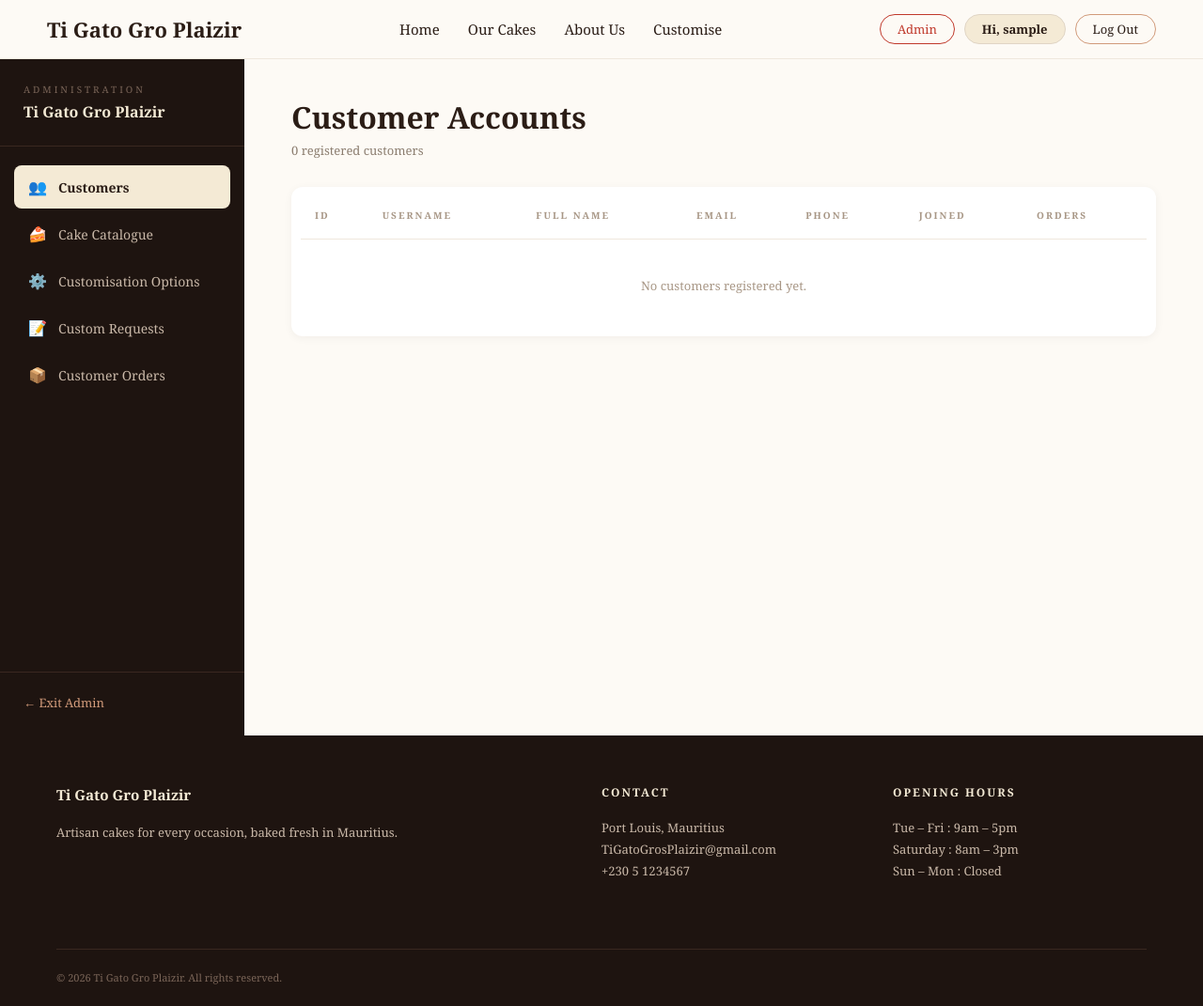
After one commit to chiranjeevramphall-22/TiGatoGroPlaizir, a Django app: page /admin-customers/ in a window 1280 px wide. The commit adds this page. Shown: the whole page at 94% size. Run offline with Django 5.2, Linux system fonts and the light colour scheme; the visitor is signed in with stand-in values (Sample User, id 1); data comes from the database, SQL or seed files in the repository.

Commit message:
Added admin login, admin base sidebar, and customer accounts page

```diff
--- /dev/null
+++ b/bakery/templates/bakery/admin_base.html
@@ -0,0 +1,64 @@
+{% extends 'bakery/base.html' %}
+{% load static %}
+
+{# ===================================================== #}
+{# ADMIN BASE TEMPLATE                                   #}
+{# Provides the dark sidebar for all admin pages.        #}
+{# Every admin page extends THIS file, not base.html.    #}
+{# ===================================================== #}
+
+{% block content %}
+
+<div class="admin-layout">
+
+    {# ============ LEFT SIDEBAR ============ #}
+    <aside class="admin-sidebar">
+
+        {# Sidebar header #}
+        <div class="admin-sidebar-header">
+            <p>ADMINISTRATION</p>
+            <h3>Ti Gato Gro Plaizir</h3>
+        </div>
+
+        {# Sidebar navigation links #}
+        <nav class="admin-sidebar-nav">
+
+            <a href="{% url 'admin_customers' %}" class="admin-nav-link {% if active_page == 'customers' %}active{% endif %}">
+                <span>👥</span> Customers
+            </a>
+
+            <a href="#" class="admin-nav-link {% if active_page == 'catalogue' %}active{% endif %}">
+                <span>🍰</span> Cake Catalogue
+            </a>
+
+            <a href="#" class="admin-nav-link {% if active_page == 'options' %}active{% endif %}">
+                <span>⚙️</span> Customisation Options
+            </a>
+
+            <a href="#" class="admin-nav-link {% if active_page == 'requests' %}active{% endif %}">
+                <span>📝</span> Custom Requests
+            </a>
+
+            <a href="#" class="admin-nav-link {% if active_page == 'orders' %}active{% endif %}">
+                <span>📦</span> Customer Orders
+            </a>
+
+        </nav>
+
+        {# Sidebar footer: exit link #}
+        <div class="admin-sidebar-footer">
+            <a href="{% url 'home' %}">← Exit Admin</a>
+        </div>
+
+    </aside>
+
+    {# ============ MAIN CONTENT AREA ============ #}
+    <main class="admin-content">
+        {% block admin_content %}
+        <!-- Each admin page will fill this block -->
+        {% endblock %}
+    </main>
+
+</div>
+
+{% endblock %}
--- /dev/null
+++ b/bakery/templates/bakery/admin_customers.html
@@ -0,0 +1,51 @@
+{% extends 'bakery/admin_base.html' %}
+{% load static %}
+
+{# ===================================================== #}
+{# ADMIN CUSTOMERS PAGE                                  #}
+{# Lists all registered customers (not staff).           #}
+{# ===================================================== #}
+
+{% block admin_content %}
+
+<div class="admin-page-header">
+    <h1>Customer Accounts</h1>
+    <p>{{ customers.count }} registered customers</p>
+</div>
+
+<div class="admin-table-container">
+    <table class="admin-table">
+        <thead>
+            <tr>
+                <th>ID</th>
+                <th>USERNAME</th>
+                <th>FULL NAME</th>
+                <th>EMAIL</th>
+                <th>PHONE</th>
+                <th>JOINED</th>
+                <th>ORDERS</th>
+            </tr>
+        </thead>
+        <tbody>
+            {% for customer in customers %}
+            <tr>
+                <td><span class="admin-id">C-{{ customer.id|stringformat:"03d" }}</span></td>
+                <td>{{ customer.username }}</td>
+                <td>{{ customer.profile.full_name }}</td>
+                <td>{{ customer.email }}</td>
+                <td>{{ customer.profile.phone_number }}</td>
+                <td>{{ customer.date_joined|date:"Y-m-d" }}</td>
+                <td><span class="order-count">{{ customer.order_set.count }}</span></td>
+            </tr>
+            {% empty %}
+            <tr>
+                <td colspan="7" style="text-align:center; padding:40px; color:#a89786;">
+                    No customers registered yet.
+                </td>
+            </tr>
+            {% endfor %}
+        </tbody>
+    </table>
+</div>
+
+{% endblock %}
--- a/bakery/templates/bakery/base.html
+++ b/bakery/templates/bakery/base.html
@@ -21,7 +21,7 @@
             <li><a href="{% url 'customise' %}">Customise</a></li>
         </ul>
         <div class="auth-buttons">
-            <a href="/admin/" class="admin-btn">Admin</a>
+            <a href="{% url 'admin_login' %}" class="admin-btn">Admin</a>
 
             {% if user.is_authenticated %}
                 <a href="#" class="profile-btn">Hi, {{ user.profile.full_name|default:user.username }}</a>
--- a/bakery/urls.py
+++ b/bakery/urls.py
@@ -14,4 +14,9 @@ urlpatterns = [
     path('login/', views.CustomLoginView.as_view(), name='login'),  # <-- Changed
     path('logout/', views.custom_logout, name='logout'),
     path('signup/', views.signup, name='signup'),
+
+    # Admin panel
+    path('admin-login/', views.admin_login, name='admin_login'),
+    path('admin-dashboard/', views.admin_dashboard, name='admin_dashboard'),
+    path('admin-customers/', views.admin_customers, name='admin_customers'),   # <-- NEW
 ]
--- a/bakery/views.py
+++ b/bakery/views.py
@@ -7,6 +7,7 @@ from django.contrib.auth.views import LoginView
 from django.urls import reverse_lazy
 from django.contrib.auth import logout
 from django.shortcuts import redirect
+from django.contrib.auth.models import User
 
 
 def home(request):
@@ -106,3 +107,67 @@ def customise(request):
 
     # ---------- SHOW THE PAGE ----------
     return render(request, 'bakery/customise.html')
+
+# =====================================================
+# ADMIN LOGIN VIEW
+# Custom admin login — only staff accounts can log in.
+# By Avanish
+# =====================================================
+from django.contrib.auth import authenticate, login
+
+def admin_login(request):
+    # If already logged in as staff, skip straight to dashboard
+    if request.user.is_authenticated and request.user.is_staff:
+        return redirect('admin_dashboard')
+
+    # If the form was submitted
+    if request.method == 'POST':
+        username = request.POST.get('username')
+        password = request.POST.get('password')
+
+        # Check the credentials
+        user = authenticate(request, username=username, password=password)
+
+        if user is not None:
+            if user.is_staff:
+                # Valid staff account — log in and redirect
+                login(request, user)
+                messages.success(request, f"Welcome back, Admin {user.username}! 🔐")
+                return redirect('admin_dashboard')
+            else:
+                # Valid user, but not staff
+                messages.error(request, "This account does not have admin access.")
+        else:
+            # Invalid credentials
+            messages.error(request, "Invalid username or password.")
+
+    return render(request, 'bakery/admin_login.html')
+
+# =====================================================
+# ADMIN: CUSTOMER ACCOUNTS PAGE
+# Shows all registered customers (non-staff only).
+# Only accessible by staff users.
+#(by Avanish)
+# =====================================================
+from django.contrib.auth.decorators import user_passes_test
+
+# Helper function: checks if a user is a staff member
+def is_staff(user):
+    return user.is_authenticated and user.is_staff
+
+@user_passes_test(is_staff, login_url='admin_login')
+def admin_dashboard(request):
+    # Redirect to the customers page as the default admin page
+    return redirect('admin_customers')
+
+
+@user_passes_test(is_staff, login_url='admin_login')
+def admin_customers(request):
+    # Fetch all users, but exclude staff accounts (so admins don't see themselves)
+    customers = User.objects.filter(is_staff=False).order_by('-date_joined')
+
+    context = {
+        'customers': customers,
+        'active_page': 'customers',   # Tells the sidebar which link is active
+    }
+    return render(request, 'bakery/admin_customers.html', context)
--- a/static/css/style.css
+++ b/static/css/style.css
@@ -1096,3 +1096,180 @@ button.tag.selected {
 .btn-primary:disabled:hover {
     background-color: #c9b8a8;
 }
+
+/* ===================================================== */
+/* ADMIN LAYOUT (sidebar + content) (by Avanish)         */
+/* ===================================================== */
+
+.admin-layout {
+    display: grid;
+    grid-template-columns: 260px 1fr;   /* 260px sidebar, rest for content */
+    min-height: calc(100vh - 80px);
+    background-color: #fdfaf5;
+}
+
+/* ---------- SIDEBAR ---------- */
+.admin-sidebar {
+    background-color: #1e1410;   /* Very dark brown */
+    color: #c9b8a8;
+    display: flex;
+    flex-direction: column;
+    padding: 25px 0;
+}
+
+.admin-sidebar-header {
+    padding: 0 25px 25px;
+    border-bottom: 1px solid #3a2820;
+    margin-bottom: 20px;
+}
+
+.admin-sidebar-header p {
+    font-size: 10px;
+    letter-spacing: 3px;
+    color: #7a6558;
+    text-transform: uppercase;
+    margin-bottom: 6px;
+}
+
+.admin-sidebar-header h3 {
+    color: #f4ead5;
+    font-size: 16px;
+    font-family: 'Georgia', serif;
+}
+
+/* ---------- SIDEBAR NAV LINKS ---------- */
+.admin-sidebar-nav {
+    display: flex;
+    flex-direction: column;
+    gap: 4px;
+    padding: 0 15px;
+    flex-grow: 1;
+}
+
+.admin-nav-link {
+    display: flex;
+    align-items: center;
+    gap: 12px;
+    padding: 12px 15px;
+    border-radius: 8px;
+    color: #c9b8a8;
+    text-decoration: none;
+    font-size: 14px;
+    transition: all 0.2s;
+}
+
+.admin-nav-link:hover {
+    background-color: rgba(255, 255, 255, 0.05);
+    color: #f4ead5;
+}
+
+.admin-nav-link.active {
+    background-color: #f4ead5;
+    color: #2b1d16;
+    font-weight: bold;
+}
+
+.admin-nav-link span {
+    font-size: 16px;
+}
+
+/* ---------- SIDEBAR FOOTER ---------- */
+.admin-sidebar-footer {
+    padding: 20px 25px 0;
+    border-top: 1px solid #3a2820;
+    margin-top: 20px;
+}
+
+.admin-sidebar-footer a {
+    color: #d19a7a;
+    text-decoration: none;
+    font-size: 13px;
+}
+
+.admin-sidebar-footer a:hover {
+    text-decoration: underline;
+}
+
+/* ---------- MAIN CONTENT ---------- */
+.admin-content {
+    padding: 40px 50px;
+    overflow-x: auto;
+}
+
+/* ===================================================== */
+/* ADMIN PAGE HEADERS (by Avanish)                       */
+/* ===================================================== */
+
+.admin-page-header {
+    margin-bottom: 30px;
+}
+
+.admin-page-header h1 {
+    font-family: 'Georgia', serif;
+    font-size: 32px;
+    color: #2b1d16;
+    margin-bottom: 5px;
+}
+
+.admin-page-header p {
+    font-size: 13px;
+    color: #8b7d6f;
+}
+
+/* ===================================================== */
+/* ADMIN TABLE      (by Avanish)                         */
+/* ===================================================== */
+
+.admin-table-container {
+    background-color: #ffffff;
+    border-radius: 12px;
+    padding: 5px 10px;
+    box-shadow: 0 2px 10px rgba(43, 29, 22, 0.05);
+}
+
+.admin-table {
+    width: 100%;
+    border-collapse: collapse;
+    font-size: 13px;
+}
+
+.admin-table thead th {
+    text-align: left;
+    padding: 18px 15px;
+    font-size: 10px;
+    letter-spacing: 2px;
+    color: #a89786;
+    text-transform: uppercase;
+    font-weight: bold;
+    border-bottom: 1px solid #efe8dd;
+}
+
+.admin-table tbody td {
+    padding: 18px 15px;
+    color: #2b1d16;
+    border-bottom: 1px solid #f5ede2;
+}
+
+.admin-table tbody tr:last-child td {
+    border-bottom: none;
+}
+
+.admin-table tbody tr:hover {
+    background-color: #fdfaf5;
+}
+
+/* Formatting for specific cells */
+.admin-id {
+    color: #8b6f52;
+    font-weight: bold;
+    font-size: 12px;
+}
+
+.order-count {
+    background-color: #d19a7a;
+    color: #ffffff;
+    padding: 4px 12px;
+    border-radius: 12px;
+    font-size: 12px;
+    font-weight: bold;
+}
```
Also changed, not shown: bakery/templates/bakery/admin_login.html (added, +32 -0 lines).
